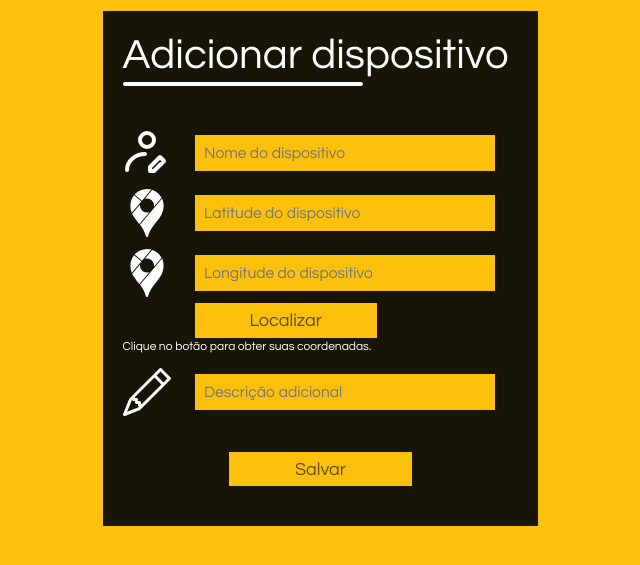
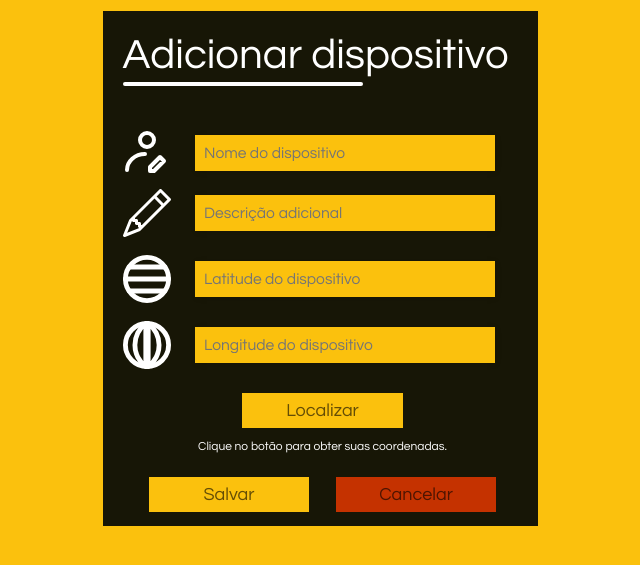
Before and after one commit to Voigt0/TCC-Website, a PHP site: page /view/dispositivo/adicionar-dispositivo.php in a window 1280 px wide. Shown: the part 156-721 px from the top of the page, without its empty margins (320-960 px from the left). Run offline with PHP 8.4, Linux system fonts and the light colour scheme; the visitor is signed in with stand-in values (Sample User, id 1).

Commit message:
COMMMIT 24: Alterações no design e confirmações de cancelamento
Larissa: Alterações no design e layout (CSS e HTML).
Rodrigo: Operações de cancelar ação e otimização do sistema de localização (Javascript).

```diff
--- a/css/adicionar-dispositivo.css
+++ b/css/adicionar-dispositivo.css
@@ -90,26 +90,55 @@ body{
 
 button{
     background-color: #FBC10D;
-    width: 182.45px;
+    width: 160.45px;
     height: 34.59px;
+    display: inline-block;
+    justify-content: center;
     font-size: 1.5rem;
     font-family: 'Questrial', sans-serif;
     color: rgba(0, 0, 0, 0.60);
+    margin-bottom: 10px;
 }
 
-button:hover{
+button:hover, button.cancel:hover{
     background-color: #ffffff;
 }
+
+button.cancel{
+    background-color: #C53200;
+}
+
+.center p{
+    margin-bottom: 20px;
+}
+
+p:hover{
+    color: #ffffff;
+    font-size: 1.3rem;
+}
+
+
 
 .form-footer{
     text-align: center;
     margin-top: 1rem;
+    margin-bottom: 1rem;
 }
 .form-footer button{
     margin: 1rem;
+    margin-block: -3rem;
 }
 
 .nav-element{
 margin-left: 92px;
 margin-right: 92px;
 }
+
+.center{
+    text-align: center;
+    margin-top: 1rem;
+}
+
+.center label{
+    cursor: pointer;
+}
--- /dev/null
+++ b/js/adicionar-dispositivo.js
@@ -0,0 +1,21 @@
+var latitude = document.getElementById("dispLatitude");
+var longitude = document.getElementById("dispLongitude");
+var mapa = document.getElementById("mapa");
+
+function getLocation() {
+    if (navigator.geolocation) {
+        navigator.geolocation.getCurrentPosition(showPosition);
+    } else {
+        latitude.value = "Geolocalização não é suportada.";
+        longitude.value = "Geolocalização não é suportada.";
+        mapa.innerHTML = "";
+    }
+    }
+
+    function showPosition(position) {
+    latitude.value = position.coords.latitude;
+    longitude.value = position.coords.longitude;
+    document.getElementById("localizarDica").innerHTML = "";
+    document.getElementById("container").style.height = '925px';
+    mapa.innerHTML = "<iframe style='margin-bottom: 1rem;' width='400' height='400' id='gmap_canvas' src='https://maps.google.com/maps?q="+position.coords.latitude+",%20"+position.coords.longitude+"&t=&z=13&ie=UTF8&iwloc=&output=embed' frameborder='0' scrolling='no' marginheight='0' marginwidth='0'></iframe>";
+}
--- a/view/dispositivo/adicionar-dispositivo.php
+++ b/view/dispositivo/adicionar-dispositivo.php
@@ -43,34 +43,34 @@
                         </div>
                     <br>
                         <div class="input-field">
-                            <div class="form-element"><label for="dispNome"><img src="../../img/icons/nameIcon.svg" width="40rem" height="40rem"></label></div>
+                            <div class="form-element"><label for="dispNome"><img src="../../img/icons/nameIcon.svg" width="35rem" height="35rem"></label></div>
                             <div class="form-element"><input class="" type="" id="dispNome" name="dispNome" placeholder="Nome do dispositivo" value="" required></div>
                         <br>
                         </div>
                         <div class="input-field">
-                            <div class="form-element"><label for="dispLatitude"><img src="../../img/icons/localIcon.svg" width="40rem" height="40rem"></label></div>
+                            <div class="form-element"><label for="dispDescricao"><img src="../../img/icons/descriptionIcon.svg" width="35rem" height="35rem"></label></div>
+                            <div class="form-element"><input class="description" type="textarea" id="dispDescricao" name="dispDescricao" placeholder="Descrição adicional" value=""></div>
+                        </div>
+                        <!-- <br> -->
+                        <div class="input-field">
+                            <div class="form-element"><label for="dispLatitude"><img src="../../img/icons/latitude.svg" width="30rem" height="30rem"></label></div>
                             <div class="form-element"><input class="" type="" id="dispLatitude" name="dispLatitude" placeholder="Latitude do dispositivo" value="" required></div>
+                        </div>
+                        <!-- <br> -->
+                        <div class="input-field">
+                            <div class="form-element"><label for="dispLongitude"><img src="../../img/icons/longitude.svg" width="30rem" height="30rem"></label></div>
+                            <div class="form-element"><input class="" type="" id="dispLongitude" name="dispLongitude" placeholder="Longitude do dispositivo" value="" required></div>
                         <br>
                         </div>
-                        <div class="input-field">
-                            <div class="form-element"><label for="dispLongitude"><img src="../../img/icons/localIcon.svg" width="40rem" height="40rem"></label></div>
-                            <div class="form-element"><input class="" type="" id="dispLongitude" name="dispLongitude" placeholder="Longitude do dispositivo" value="" required></div>
-                        <br>
-                        <button type="button" onclick="getLocation()">Localizar</button>
-                        <p id="localizarDica" style="color:white">Clique no botão para obter suas coordenadas.</p>
-                        <div id="mapa"></div>
-                        <!-- <div class="input-field">
-                            <div class="form-element"><label for="datetime"><img src="../../img/icons/datetimeIcon.svg" width="40rem" height="40rem"></label></div>
-                            <div class="form-element"><input class="" type="datetime-local" id="datetime" name="datetime" placeholder="Data e hora" value="" required></div>
-                        <br>
-                        </div> -->
-                        <div class="input-field">
-                            <div class="form-element"><label for="dispDescricao"><img src="../../img/icons/descriptionIcon.svg" width="40rem" height="40rem"></label></div>
-                            <div class="form-element"><input class="description" type="textarea" id="dispDescricao" name="dispDescricao" placeholder="Descrição adicional" value=""></div>
-                        <br>
+
+                        <div class="center">
+                            <button name="local" id="local" type="button" onclick="getLocation()">Localizar</button>
+                            <label for="local"><p id="localizarDica" style="color:white">Clique no botão para obter suas coordenadas.</p></label>
+                            <div id="mapa"></div>
                         </div>
                         <div class="form-footer">
-                            <button class="" type="submit" id="" name="" value="">Salvar</button>
+                            <button class="footer" type="submit" id="" name="" value="">Salvar</button>
+                            <a href="../../index.php"><button onclick="return confirm('Deseja mesmo cancelar?')" class="cancel" type="button" id="" name="" value="">Cancelar</button></a>
                             </form>
                         </div>
                     </div>
@@ -78,29 +78,7 @@
             </div>
         </div>
     </section>
+    <script src="../../js/adicionar-dispositivo.js"></script>
     <script src="https://cdn.jsdelivr.net/npm/bootstrap@5.2.0-beta1/dist/js/bootstrap.bundle.min.js" integrity="sha384-pprn3073KE6tl6bjs2QrFaJGz5/SUsLqktiwsUTF55Jfv3qYSDhgCecCxMW52nD2" crossorigin="anonymous"></script>
 </body>
 </html>
-<script>
-    var latitude = document.getElementById("dispLatitude");
-    var longitude = document.getElementById("dispLongitude");
-    var mapa = document.getElementById("mapa");
-
-    function getLocation() {
-        if (navigator.geolocation) {
-            navigator.geolocation.getCurrentPosition(showPosition);
-        } else {
-            latitude.value = "Geolocalização não é suportada.";
-            longitude.value = "Geolocalização não é suportada.";
-            mapa.innerHTML = "";
-        }
-    }
-
-    function showPosition(position) {
-        latitude.value = position.coords.latitude;
-        longitude.value = position.coords.longitude;
-        document.getElementById("localizarDica").innerHTML = "";
-        document.getElementById("container").innerHTML = '';
-        mapa.innerHTML = "<iframe width='400' height='400' id='gmap_canvas' src='https://maps.google.com/maps?q="+position.coords.latitude+",%20"+position.coords.longitude+"&t=&z=13&ie=UTF8&iwloc=&output=embed' frameborder='0' scrolling='no' marginheight='0' marginwidth='0'></iframe>";
-    }
-</script>
--- a/view/usuario/esqueci-minha-senha.php
+++ b/view/usuario/esqueci-minha-senha.php
@@ -48,7 +48,7 @@
                     </div>
                     <div class="form-footer">
                         <button class="" type="submit" id="" name="" value="">entrar</button>
-                        <a href="login.php"><button class="cancel" type="button" id="" name="" value="">cancelar</button></a>
+                        <a href="login.php"><button onclick="return confirm('Deseja mesmo cancelar?')" class="cancel" type="button" id="" name="" value="">cancelar</button></a>
                     </form>
                     </div>
                 </div>
```
Also changed, not shown: css/index.css (+16 -7 lines), index.php (+7 -5 lines), img/icons/latitude.svg (added), img/icons/longitude.svg (added).
